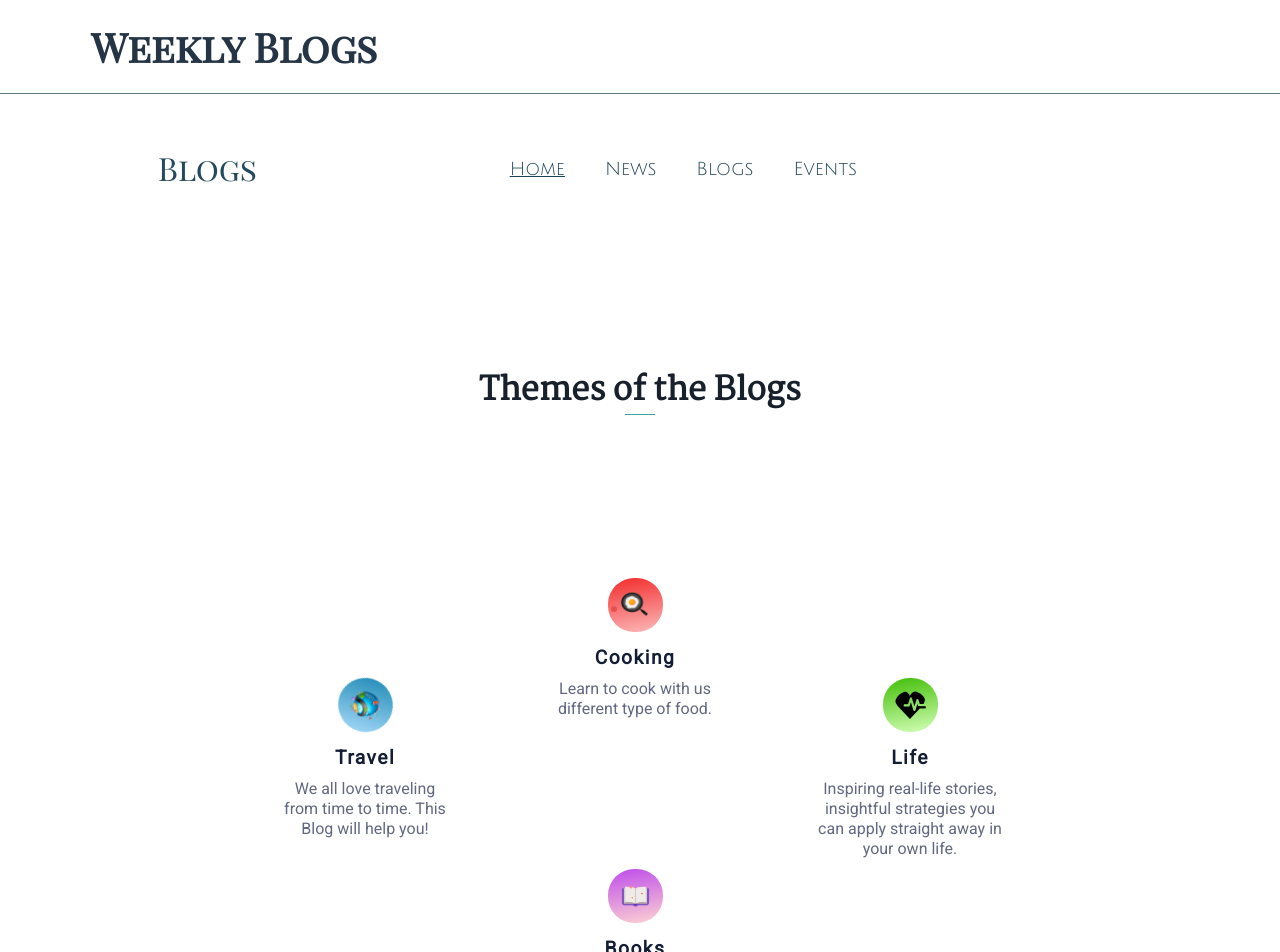
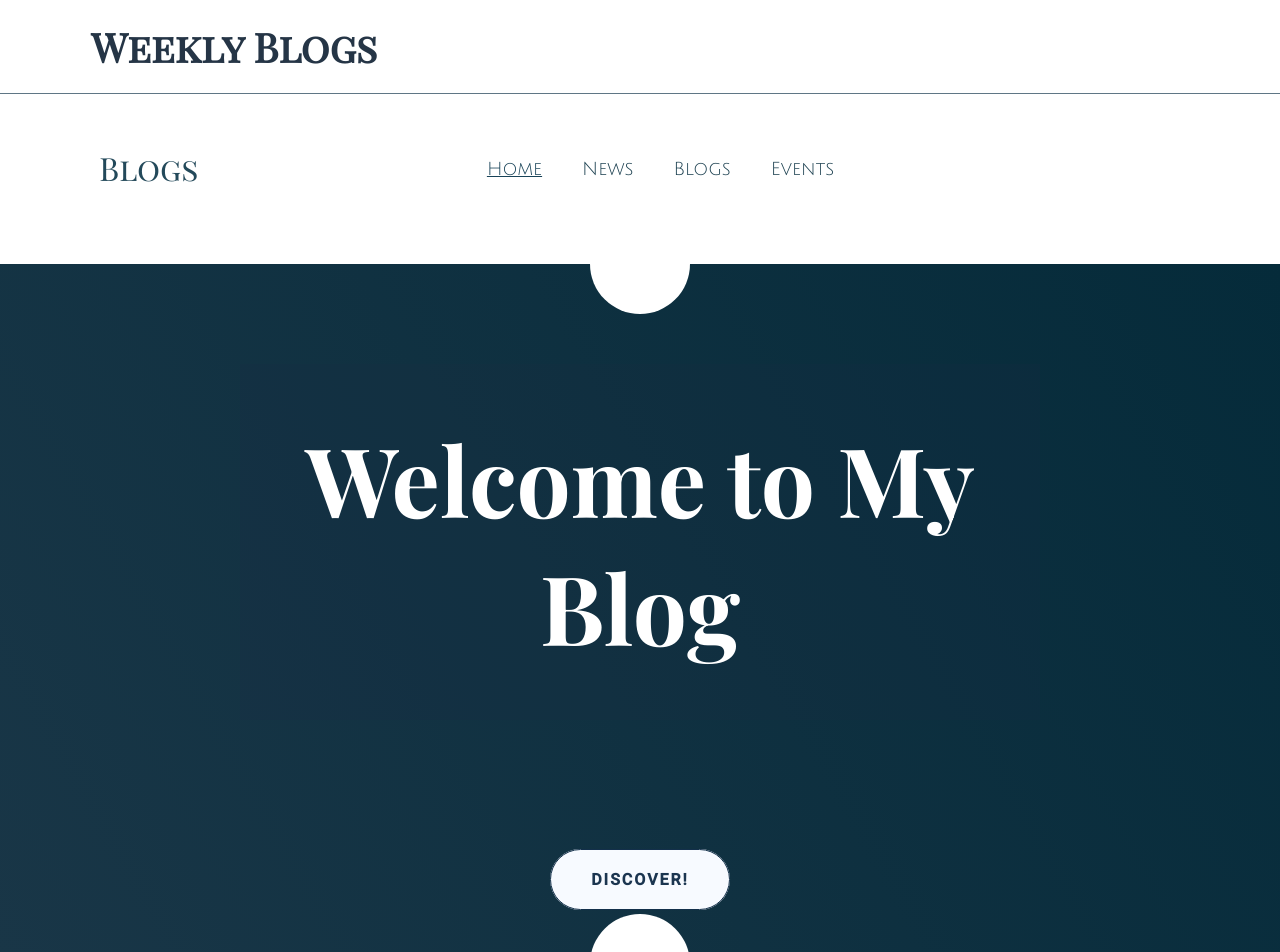
Before and after one commit to Andarus-1994/BlogDesign, a Vue app: page /BlogDesign in a window 1280 px wide. Shown: the top 952 px of the page. Built offline with nearby package versions, Linux system fonts and the light colour scheme.

Commit message:
Added Welcome Message + changed some design to Themes choices list

```diff
--- a/public/index.html
+++ b/public/index.html
@@ -34,6 +34,14 @@
       href="https://fonts.googleapis.com/css2?family=Roboto&display=swap"
       rel="stylesheet"
     />
+    <link
+      href="https://fonts.googleapis.com/css2?family=Playfair+Display:wght@700&display=swap"
+      rel="stylesheet"
+    />
+    <link
+      href="https://fonts.googleapis.com/css2?family=Roboto:wght@500&display=swap"
+      rel="stylesheet"
+    />
     <title>Blogs for Life</title>
   </head>
   <body>
--- a/src/App.vue
+++ b/src/App.vue
@@ -29,6 +29,6 @@ body {
   color: #2c3e50;
   padding: 0;
   margin: 0;
-  height: 1500px;
+  height: 2500px;
 }
 </style>
--- /dev/null
+++ b/src/components/Welcome.vue
@@ -0,0 +1,93 @@
+<template>
+  <div class="Welcome">
+    <div class="cropWelcomeTop"></div>
+    <div class="welcomeTitle">
+      <h2>Welcome to My Blog</h2>
+    </div>
+    <router-link
+      exact
+      active-class="active"
+      to="/BlogDesign"
+      title="Discover the Themes!"
+      >Discover!</router-link
+    >
+    <div class="cropWelcomeBottom"></div>
+  </div>
+</template>
+
+<script>
+export default {
+  name: "Welcome",
+};
+</script>
+
+<style scoped>
+.Welcome {
+  position: relative;
+  background: -webkit-linear-gradient(60deg, rgb(25, 54, 71), rgb(5, 43, 58));
+  background: linear-gradient(60deg, rgb(25, 54, 71), rgb(5, 43, 58));
+  height: 700px;
+  overflow: hidden;
+  margin-top: 50px;
+  text-align: center;
+}
+.cropWelcomeTop {
+  position: absolute;
+  height: 100px;
+  width: 100px;
+  left: 0;
+  right: 0;
+  top: -50px;
+  margin-left: auto;
+  margin-right: auto;
+
+  border-bottom-left-radius: 100%;
+  border-bottom-right-radius: 100%;
+  background-color: rgb(255, 255, 255);
+}
+.cropWelcomeBottom {
+  position: absolute;
+  height: 100px;
+  width: 100px;
+  left: 0;
+  right: 0;
+  bottom: -50px;
+  margin-left: auto;
+  margin-right: auto;
+  border-top-left-radius: 100%;
+  border-bottom-left-radius: 100%;
+  border-top-right-radius: 100%;
+  background-color: rgb(255, 255, 255);
+}
+.welcomeTitle {
+  background-color: rgba(26, 41, 70, 0.151);
+  width: 60%;
+  min-width: 800px;
+  margin: 0 auto;
+  margin-top: 100px;
+  margin-bottom: 150px;
+  padding: 50px 0px;
+}
+h2 {
+  color: rgb(255, 255, 255);
+  font-size: 6rem;
+  font-weight: 900;
+  font-family: "Playfair Display", serif;
+}
+
+.Welcome a {
+  background-color: rgb(247, 250, 255);
+  text-decoration: none;
+  text-transform: uppercase;
+  font-family: "Roboto", sans-serif;
+  font-size: 1rem;
+  font-weight: 600;
+  letter-spacing: 2px;
+  color: rgb(27, 53, 80);
+  border-radius: 50px;
+  padding: 20px 40px;
+  border: 1px solid rgb(19, 48, 75);
+}
+@media only screen and (max-width: 600px) {
+}
+</style>
--- a/src/components/themes.vue
+++ b/src/components/themes.vue
@@ -74,7 +74,7 @@ export default {
 .Themes > ul {
   display: flex;
   list-style-type: none;
-  width: 800px;
+  width: 900px;
   height: 500px;
   margin: 0 auto;
 }
@@ -96,7 +96,7 @@ export default {
   display: flex;
   flex-direction: column;
   height: 150px;
-  width: 170px;
+  width: 240px;
   padding: 10px 20px;
   text-align: center;
   margin-top: 100px;
@@ -132,9 +132,11 @@ export default {
 }
 .Themes > ul li p {
   font-family: "Roboto", sans-serif;
-  line-height: 20px;
-  font-size: 1rem;
-  color: #626881;
+  line-height: 25px;
+  font-size: 1.2rem;
+  font-weight: 300;
+
+  color: #83889c;
   transition-duration: 0.4s;
 }
 
@@ -142,7 +144,7 @@ export default {
   display: flex;
   flex-direction: column;
   height: 150px;
-  width: 250px;
+  width: 300px;
   padding: 10px 20px;
   text-align: center;
 }
@@ -210,7 +212,7 @@ export default {
     rgb(139, 203, 243),
     rgb(33, 140, 182)
   );
-  background: linear-gradient(170deg, rgb(190, 76, 235), rgb(253, 210, 210));
+  background: linear-gradient(170deg, rgb(90, 28, 114), rgb(185, 89, 250));
   margin: 0 auto;
   padding: 13px 12px;
   width: 31px;
@@ -222,7 +224,7 @@ export default {
   display: flex;
   flex-direction: column;
   height: 150px;
-  width: 200px;
+  width: 250px;
   padding: 10px 20px;
   text-align: center;
   margin-top: 100px;
--- a/src/components/topMenu.vue
+++ b/src/components/topMenu.vue
@@ -22,7 +22,7 @@
     <div class="limit" ref="navTrigger"></div>
     <div
       class="spaceLimit"
-      v-bind:style="[showNav ? { marginTop: '0px' } : { marginTop: '200px' }]"
+      v-bind:style="[showNav ? { marginTop: '0px' } : { marginTop: '100px' }]"
     ></div>
 
     <div class="nav" v-if="!showNav">
@@ -82,15 +82,18 @@ export default {
 .limit {
   height: 20px;
 }
+.topMenu {
+  position: relative;
+  overflow: hidden;
+}
 
 /* Here Starts the small nav */
 nav {
   display: flex;
-  justify-content: space-between;
+  justify-content: space-around;
   margin: 0 auto;
   margin-top: 50px;
-  width: 80%;
-  max-width: 1200px;
+  width: 100%;
   font-family: "Julius Sans One", sans-serif;
 }
 nav > .Logo {
@@ -98,8 +101,8 @@ nav > .Logo {
   color: rgb(35, 73, 90);
   font-family: "Playfair Display SC", serif;
   font-size: 2rem;
-  margin-left: 30px;
-  margin-right: 60px;
+  margin-left: 0px;
+  margin-right: 70px;
 }
 nav > .space {
   width: 10%;
@@ -169,7 +172,7 @@ a:focus::after {
   position: fixed;
   top: 0px;
   background-color: rgb(255, 255, 255);
-  box-shadow: 0px 2px 10px 3px rgb(22, 32, 53);
+  box-shadow: 0px -2px 8px 1px rgb(22, 32, 53);
   display: flex;
   justify-content: space-between;
   margin: 0 auto;
--- a/src/views/home.vue
+++ b/src/views/home.vue
@@ -1,14 +1,17 @@
 <template>
+  <Welcome />
   <h1>Themes of the Blogs</h1>
   <Themes />
 </template>
 
 <script>
 import Themes from "../components/themes.vue";
+import Welcome from "../components/Welcome.vue";
 export default {
   name: "Home",
   components: {
     Themes,
+    Welcome,
   },
 };
 </script>
@@ -21,7 +24,7 @@ h1 {
   -moz-osx-font-smoothing: grayscale;
   text-align: center;
   color: #18212b;
-  margin-top: 150px;
+  margin-top: 100px;
 }
 h1::after {
   content: "";
```
Also changed, not shown: 1 other file (tests, documents, lock files or other folders).
